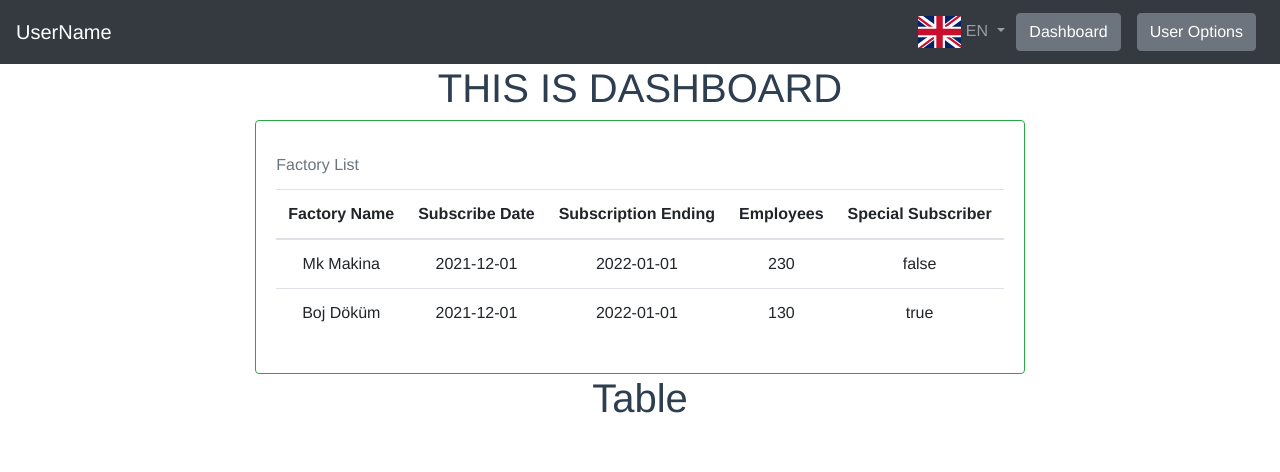
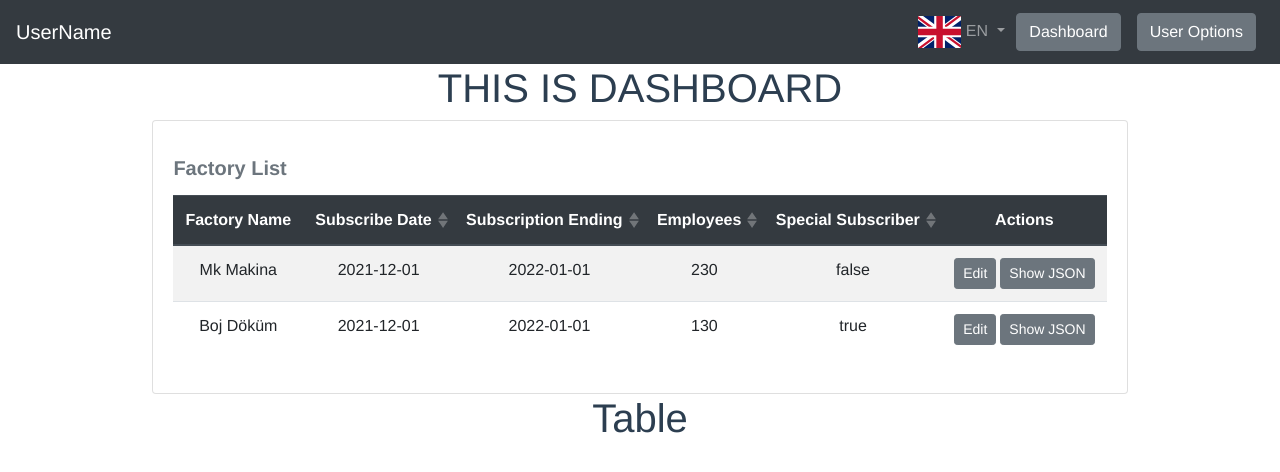
Before and after one commit to kamilmuratyilmaz/public-dash, a Vue app: page /user-name/dashboard in a window 1280 px wide. Shown: the top 472 px of the page. Built offline with nearby package versions, Linux system fonts and the light colour scheme.

Commit message:
feat: add Factory List table translate

```diff
--- a/src/components/dashboard/FactoryList.vue
+++ b/src/components/dashboard/FactoryList.vue
@@ -1,8 +1,52 @@
 <template>
   <div id="factory-list">
-    <b-table :items="items" :fields="fields" caption-top>
-      <template #table-caption> Factory List </template>
+    <b-table
+      :ref="table"
+      :items="items"
+      :fields="fields"
+      caption-top
+      hover
+      responsive
+      striped
+      selectable
+      head-variant="dark"
+      :sort-by.sync="sortBy"
+      :sort-desc.sync="sortDesc"
+    >
+      <template #table-caption>
+        <b style="font-size: 20px">{{ $t("table.factory_list") }}</b>
+      </template>
+
+      <template #cell(actions)="row">
+        <b-button
+          size="sm"
+          @click="info(row.item, row.index, $event.target)"
+          class="mr-1"
+        >
+          {{ $t("table.edit") }}
+        </b-button>
+        <b-button size="sm" @click="row.toggleDetails">
+          {{ row.detailsShowing ? $t("table.hide") : $t("table.show") }}
+          JSON
+        </b-button>
+      </template>
+
+      <template #row-details="row">
+        <b-card>
+          <b-row v-for="(value, key) in row.item" :key="key">
+            <b> {{ JSON.stringify(key) }}: {{ JSON.stringify(value) }} </b>
+          </b-row>
+        </b-card>
+      </template>
     </b-table>
+    <b-modal
+      :id="infoModal.id"
+      :title="infoModal.title"
+      ok-only
+      @hide="resetInfoModal"
+    >
+      <pre>{{ infoModal.content }}</pre>
+    </b-modal>
   </div>
 </template>
 
@@ -10,13 +54,8 @@
 export default {
   data() {
     return {
-      fields: [
-        "factory_name",
-        "subscribe_date",
-        "subscription_ending",
-        "employees",
-        "special_subscriber",
-      ],
+      sortBy: null,
+      sortDesc: false,
       items: [
         {
           factory_name: "Mk Makina",
@@ -33,7 +72,52 @@ export default {
           special_subscriber: true,
         },
       ],
+
+      infoModal: {
+        id: "info-modal",
+        title: "",
+        content: "",
+      },
     };
+  },
+  methods: {
+    info(item, index, button) {
+      this.infoModal.title = `Row index: ${index}`;
+      this.infoModal.content = JSON.stringify(item, null, 2);
+      this.$root.$emit("bv::show::modal", this.infoModal.id, button);
+    },
+    resetInfoModal() {
+      this.infoModal.title = "";
+      this.infoModal.content = "";
+    },
+  },
+  computed: {
+    fields() {
+      return [
+        {
+          key: "factory_name",
+          label: this.$t("table.factory_name"),
+          sortable: false,
+        },
+        {
+          key: "subscribe_date",
+          label: this.$t("table.subscribe_date"),
+          sortable: true,
+        },
+        {
+          key: "subscription_ending",
+          label: this.$t("table.subscription_ending"),
+          sortable: true,
+        },
+        { key: "employees", label: this.$t("table.employees"), sortable: true },
+        {
+          key: "special_subscriber",
+          label: this.$t("table.special_subscriber"),
+          sortable: true,
+        },
+        { key: "actions", label: this.$t("table.actions") },
+      ];
+    },
   },
 };
 </script>
--- a/src/plugins/locales/en.json
+++ b/src/plugins/locales/en.json
@@ -21,5 +21,18 @@
             "name": "Name",
             "password": "Password"
         }
+    },
+
+    "table": {
+        "factory_list": "Factory List",
+        "factory_name": "Factory Name",
+        "subscribe_date": "Subscribe Date",
+        "subscription_ending": "Subscription Ending",
+        "employees": "Employees",
+        "special_subscriber": "Special Subscriber",
+        "actions": "Actions",
+        "show": "Show",
+        "hide": "Hide",
+        "edit": "Edit"
     }
 }
--- a/src/plugins/locales/tr.json
+++ b/src/plugins/locales/tr.json
@@ -21,5 +21,18 @@
             "name": "İsim",
             "password": "Parola"
         }
+    },
+
+    "table": {
+        "factory_list": "Fabrika Listesi",
+        "factory_name": "Fabrika Adı",
+        "subscribe_date": "Üyelik Tarihi",
+        "subscription_ending": "Üyelik Bitişi",
+        "employees": "Çalışanlar",
+        "special_subscriber": "Özel Üye",
+        "actions": "Eylemler",
+        "show": "Göster",
+        "hide": "Gizle",
+        "edit": "Düzenle"
     }
 }
--- a/src/views/user_logged_in/Dashboard.vue
+++ b/src/views/user_logged_in/Dashboard.vue
@@ -1,7 +1,7 @@
 <template>
   <div id="dashboard">
     <h1>THIS IS DASHBOARD</h1>
-    <b-card style="display: inline-table" border-variant="success">
+    <b-card style="display: inline-table" borderless="true">
       <FactoryList />
     </b-card>
     <FactoryTable />
```
Also changed, not shown: src/components/modals/EditTable.vue (added, +98 -0 lines).
